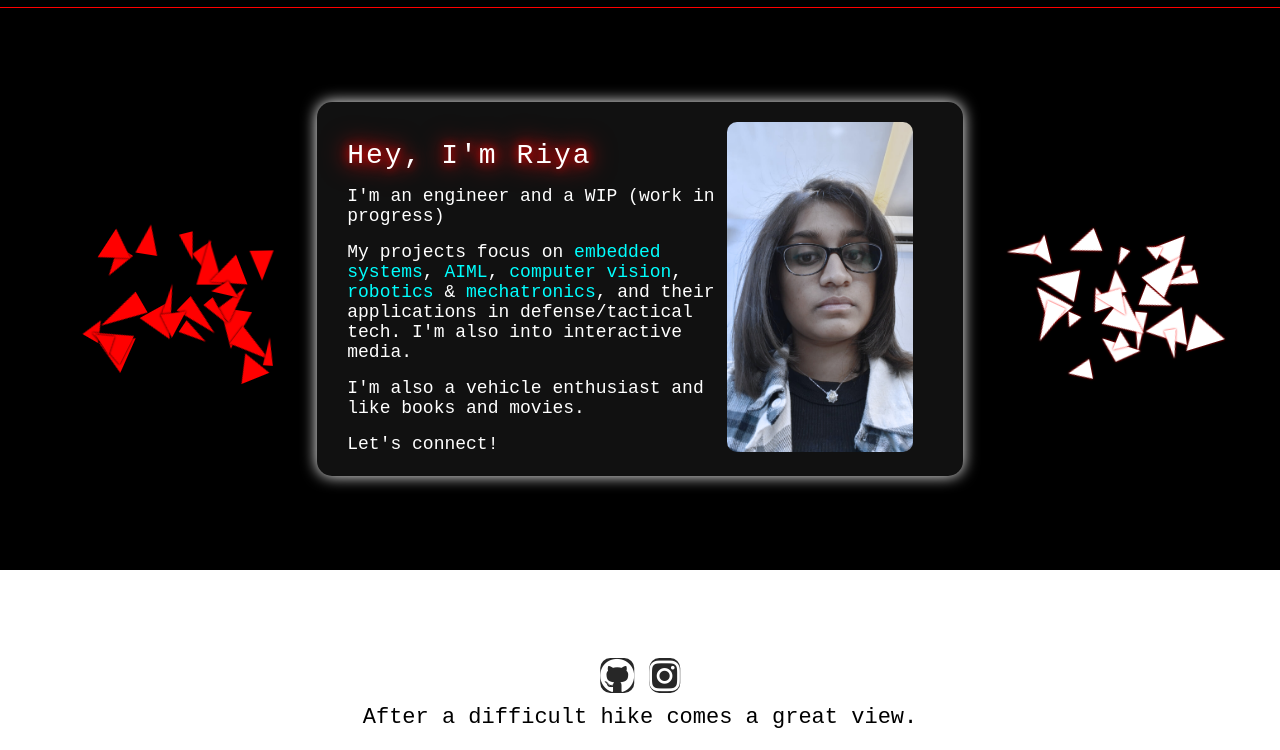
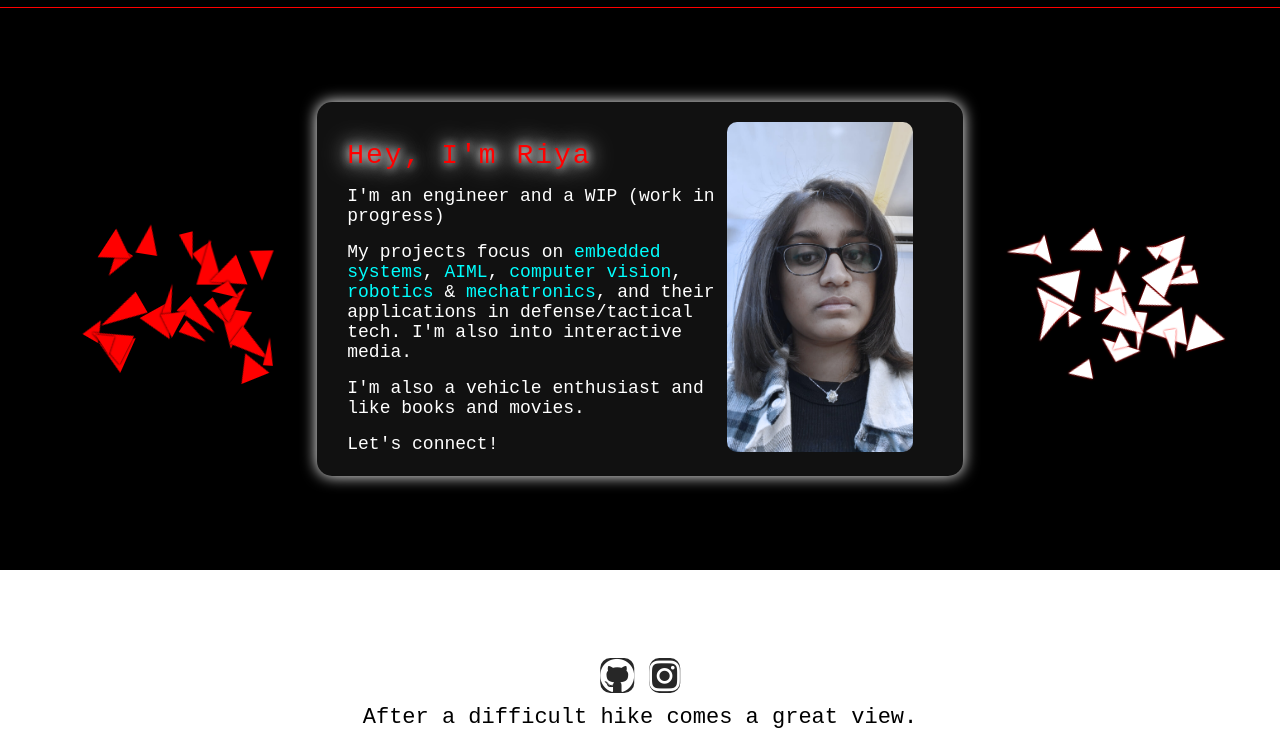
Before and after one commit to rh3nium/rh3nium.github.io, a plain HTML site: page index.html in a window 1280 px wide. Shown: the part 87-837 px from the top of the page. Drawn offline with Linux system fonts and the light colour scheme; a web font is replaced by a local one.

Commit message:
Update styles.css

```diff
--- a/styles.css
+++ b/styles.css
@@ -94,8 +94,8 @@ h2 {
   font-family: 'Overpass Mono', monospace;
   font-size: 33px;
   letter-spacing: 2px;
-  color: white;
-  text-shadow: 0 0 10px red, 0 0 20px red, 0 0 30px red;
+  color: red;
+  text-shadow: 0 0 10px white, 0 0 20px white, 0 0 30px white;
   position: relative;
   z-index: 2;
   margin-top: 10px;
```
